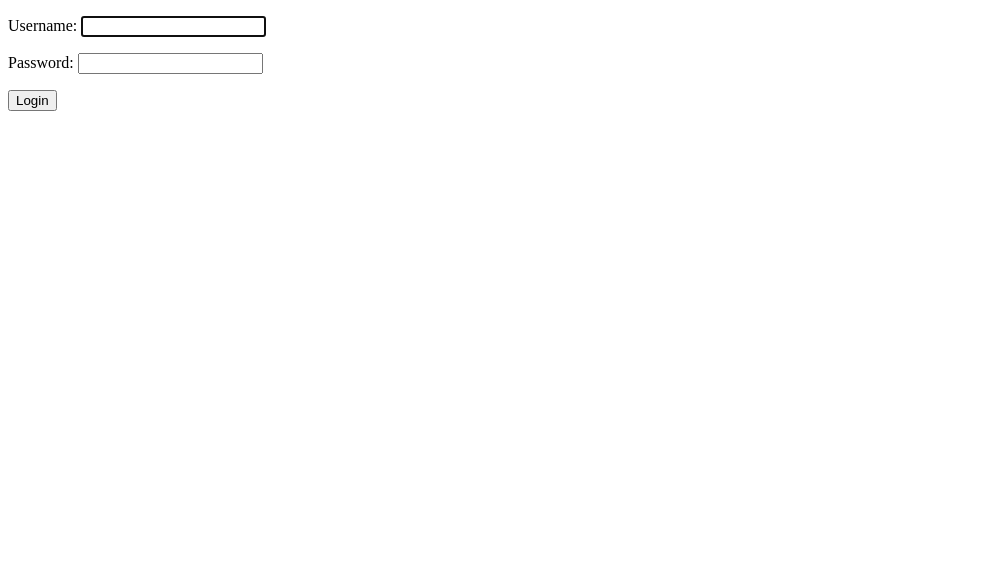
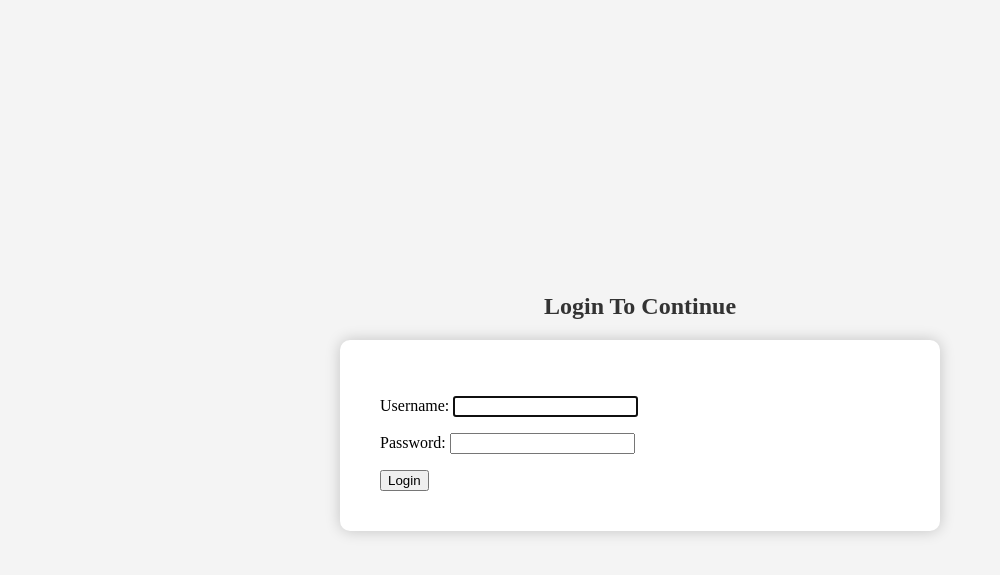
Before and after one commit to estherauma/construction-site-repo, a Django app: page /login/ in a window 1280 px wide. Shown: the top 575 px of the page, without its empty margins (0-1000 px from the left). Run offline with Django 5.2, Linux system fonts and the light colour scheme.

Commit message:
Add css for the login page

```diff
--- /dev/null
+++ b/Tuzimbe/static/css/login.css
@@ -0,0 +1,33 @@
+
+body {
+    margin: 0;
+    height: 100vh;
+    display: flex;
+    flex-direction: column;
+    justify-content: center;
+    align-items: center;
+    background-color: #f4f4f4;
+}
+
+h3 {
+    color: #333;
+    font-size: 1.5em;
+    margin-bottom: 20px;
+}
+
+.form-container {
+    display: flex;
+    justify-content: center;
+    align-items: center;
+    width: 100%;
+    max-width: 600px;
+}
+
+
+form {
+    width: 100%;
+    padding: 40px;
+    box-shadow: 0 0 15px rgba(0, 0, 0, 0.2);
+    background-color: #fff;
+    border-radius: 10px;
+}
--- a/Tuzimbe/templates/auth/login.html
+++ b/Tuzimbe/templates/auth/login.html
@@ -5,12 +5,19 @@
     <meta charset="UTF-8">
     <meta name="viewport" content="width=device-width, initial-scale=1.0">
     <title>Login</title>
+    <link rel="stylesheet" href="{% static 'css/login.css' %}">
 </head>
 <body>
-   <form method="POST">
-    {% csrf_token %}
-    {{ form.as_p }}
-    <button type="submit">Login</button>
-   </form>
+    <h3>Login To Continue</h3>
+
+    <div class="form-container">
+
+        <form method="POST">
+            {% csrf_token %}
+            {{ form.as_p }}
+            <button type="submit">Login</button>
+           </form>
+    </div>
+
 </body>
 </html>
```
